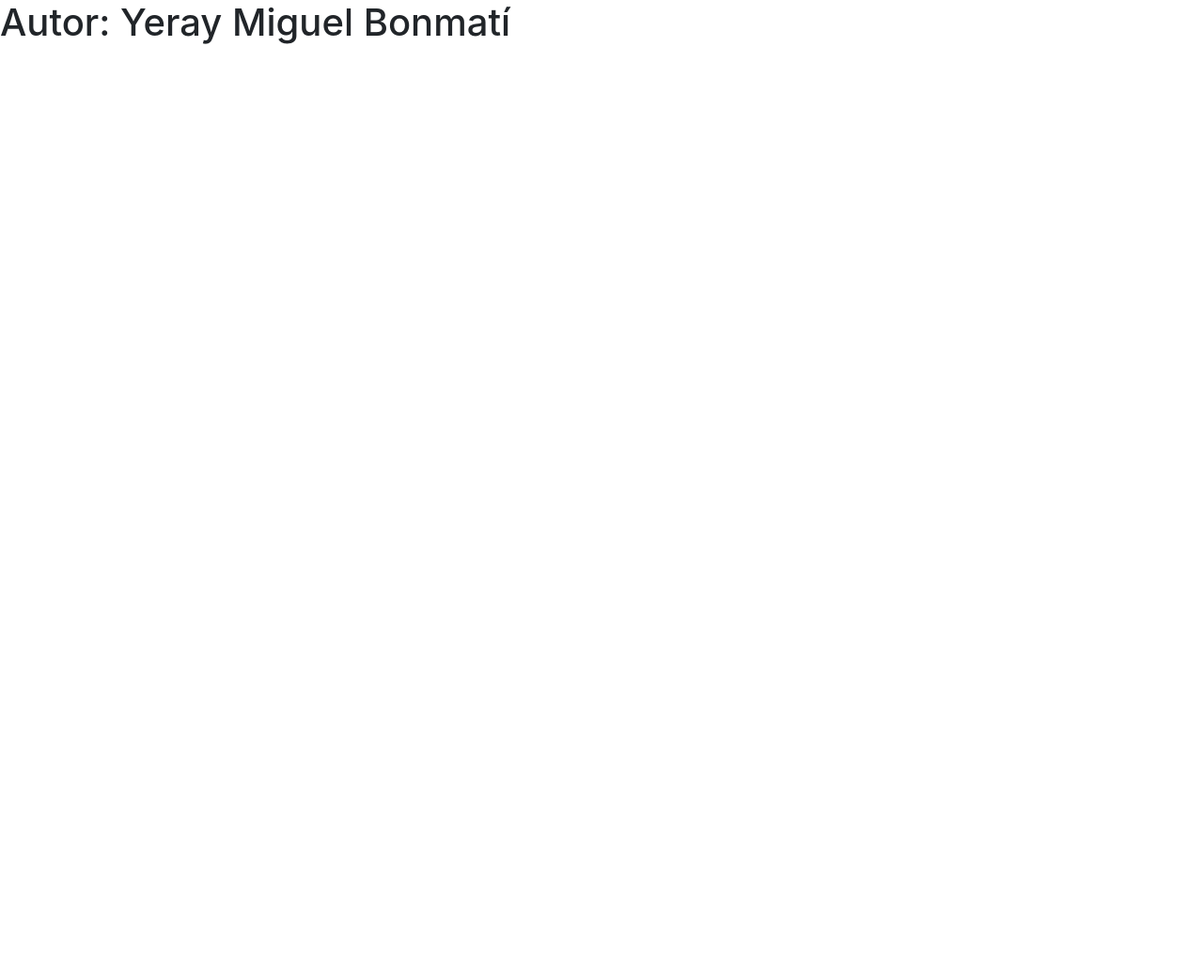
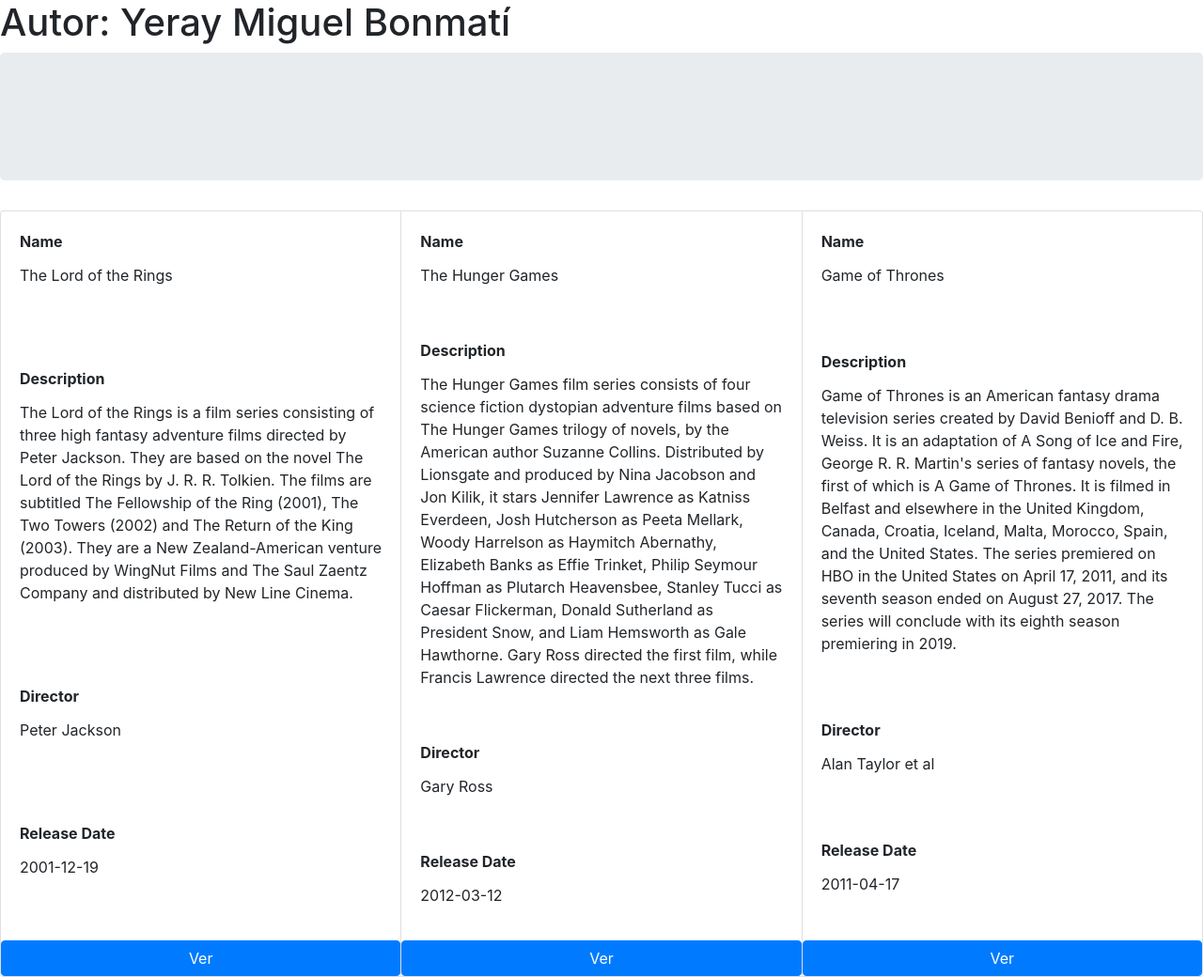
Before and after one commit to YShadows12/practica_vuejs_introduccion, a website: page index.html in a window 1280 px wide. Shown: the whole page at 94% size. Before the commit the page ends 800 px from the top, so only its background shows below. Drawn offline with nearby package versions, Linux system fonts and the light colour scheme.

Commit message:
funciona :D

```diff
--- a/index.html
+++ b/index.html
@@ -22,7 +22,7 @@
             </div>
 
             <div class="card-group">
-                <div class="card" style="width: 20rem;" v-for="item in col.collection.items"></div>
+                <div class="card" style="width: 18rem;" v-for="item in col.collection.items">
                     <div class="card-body" v-for="peli in item.data">
                         <dl>
                             <dt class="card-title">
@@ -36,8 +36,9 @@
                     <a v-bind:href="item.href" class="btn btn-primary">Ver</a>
                 </div>
             </div>
+        </div>
 
-            <script src="https://cdn.jsdelivr.net/npm/vue@2/dist/vue.js"></script>
+        <script src="https://cdn.jsdelivr.net/npm/vue@2/dist/vue.js"></script>
         <script src="./js/script.js"></script>
         <script src="https://code.jquery.com/jquery-3.4.1.slim.min.js" integrity="sha384-J6qa4849blE2+poT4WnyKhv5vZF5SrPo0iEjwBvKU7imGFAV0wwj1yYfoRSJoZ+n" crossorigin="anonymous"></script>
         <script src="https://cdn.jsdelivr.net/npm/popper.js@1.16.0/dist/umd/popper.min.js" integrity="sha384-Q6E9RHvbIyZFJoft+2mJbHaEWldlvI9IOYy5n3zV9zzTtmI3UksdQRVvoxMfooAo" crossorigin="anonymous"></script>
@@ -56,7 +57,6 @@
                    - La definición <dd> será la propiedad "value"
             -->
 
-        </div>
 
     </body>
 
```
